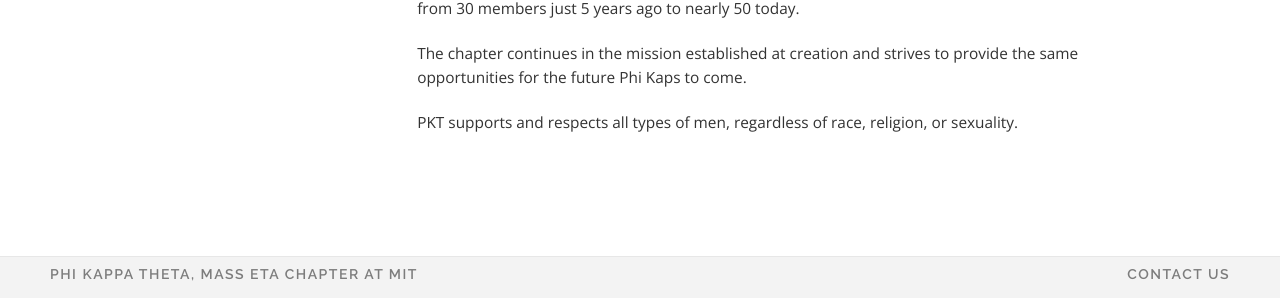
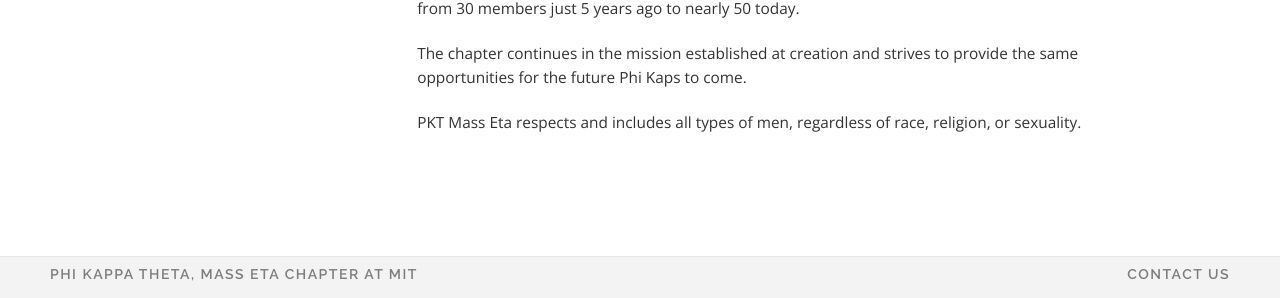
Before and after one commit to pktmasseta/pktmasseta.github.io, a Jekyll site: the page built from _about/index.md, in a window 1280 px wide. Shown: the part 1005-1303 px from the top of the page. Built offline with Jekyll 4.4.1, drawn with Linux system fonts in a browser that asks for light colours.

Commit message:
Update diversity statement

```diff
--- a/_about/index.md
+++ b/_about/index.md
@@ -19,4 +19,4 @@ The Fall Rush of 2002 was the dawn of a new era in Phi Kappa Theta as freshmen a
 
 The chapter continues in the mission established at creation and strives to provide the same opportunities for the future Phi Kaps to come.
 
-PKT supports and respects all types of men, regardless of race, religion, or sexuality.
+PKT Mass Eta respects and includes all types of men, regardless of race, religion, or sexuality.
```
